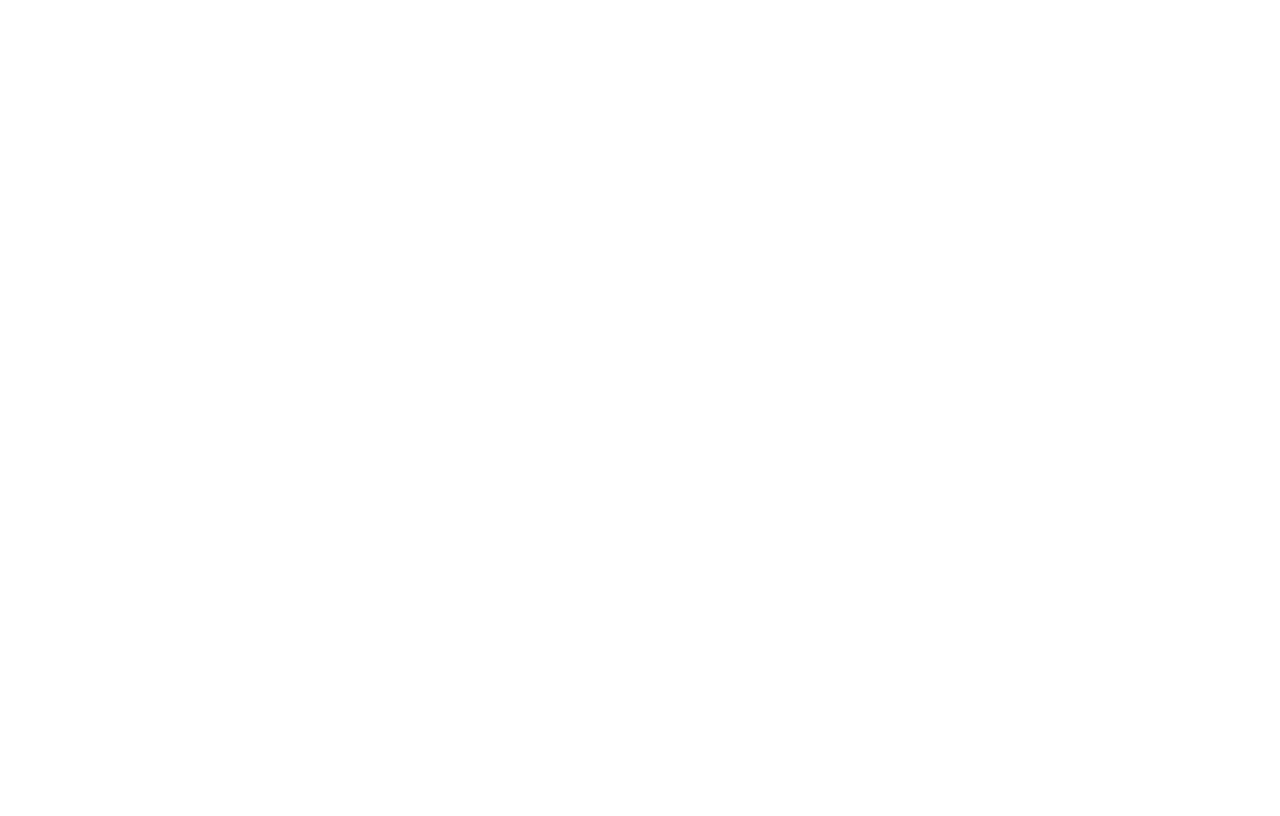
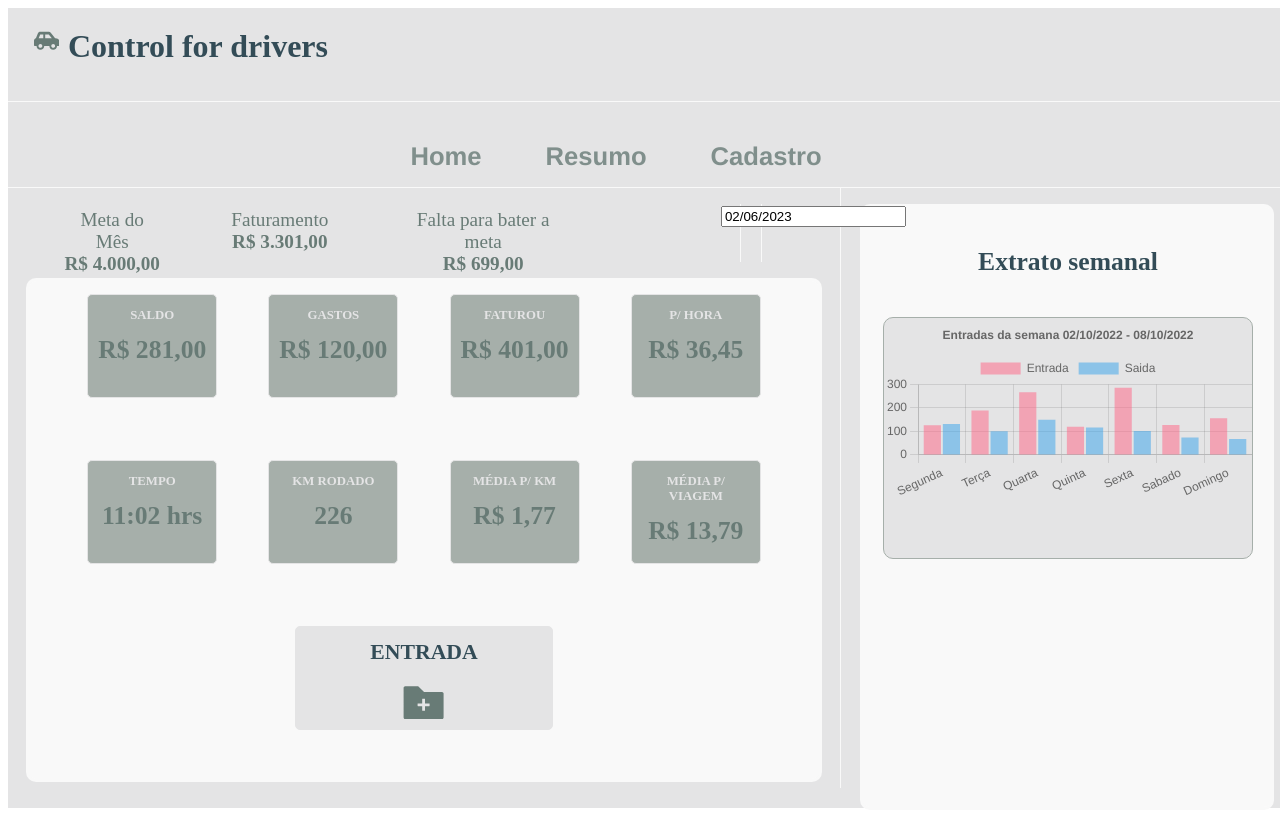
Before and after one commit to bruno-bqueiroz/autoral, a React (Create React App) app: page / in a window 1280 px wide. Before the commit this address had no page. Built offline with nearby package versions, Linux system fonts and the light colour scheme.

Commit message:
fix: branch test

```diff
--- a/package.json
+++ b/package.json
@@ -3,13 +3,16 @@
   "version": "0.1.0",
   "private": true,
   "dependencies": {
+    "@material-ui/pickers": "^3.3.10",
     "@testing-library/jest-dom": "^5.16.5",
     "@testing-library/react": "^13.4.0",
     "@testing-library/user-event": "^13.5.0",
     "chart.js": "^4.2.0",
+    "dayjs": "^1.11.7",
     "faker": "^6.6.6",
     "react": "^18.2.0",
     "react-chartjs-2": "^5.2.0",
+    "react-datepicker": "^4.8.0",
     "react-dom": "^18.2.0",
     "react-icons": "^4.7.1",
     "react-router-dom": "^6.7.0",
--- a/src/App.js
+++ b/src/App.js
@@ -4,15 +4,16 @@ import {
   Route
 } from 'react-router-dom';
 import Home from './pages/Home/index'
-
+import MonthlyStatement from './pages/MonthlyStatement';
+import Enrollment from './pages/Enrollments';
 function App() {
   return (
    <>
     <Router>
       <Routes>
-        <Route path="/home" element={<Home />} />
-        <Route path="/resumo" element={<Home />} />
-        <Route path="/cadastro" element={<Home />} />
+        <Route path="/" element={<Home />} />
+        <Route path="/resumo" element={<MonthlyStatement />} />
+        <Route path="/cadastro" element={<Enrollment />} />
       </Routes>
     </Router>
    </>
--- a/src/components/Grafico1/index.js
+++ b/src/components/Grafico1/index.js
@@ -6,7 +6,7 @@ import {
   BarElement,
   Title,
   Tooltip,
-  Legend,np
+  Legend
 } from 'chart.js';
 import { Bar } from 'react-chartjs-2';
 
@@ -27,13 +27,13 @@ export const options = {
     },
     title: {
       display: true,
-      text: 'Chart.js Bar Chart',
+      text: 'Entradas da semana 02/10/2022 - 08/10/2022',
     },
   },
 };
 
 const labels = ['Segunda' , 'Terça', 'Quarta', 'Quinta', 'Sexta', 'Sabado', 'Domingo'];
-const entrada = [250, 155, 201, 0, 320, 330, 200]
+
 export const data = {
   labels,
   datasets: [
--- a/src/components/buttons/index.js
+++ b/src/components/buttons/index.js
@@ -4,7 +4,7 @@ export default function RedirectButtons(){
     return (
         <>
             <Container>
-                <a href="/home" >Home</a>
+                <a href="/" >Home</a>
                 <a href="/resumo">Resumo</a>
                 <a href="/cadastro">Cadastro</a>
             </Container>
--- a/src/components/extrato/index.js
+++ b/src/components/extrato/index.js
@@ -1,8 +1,12 @@
 import styled from "styled-components";
 import { AiFillFolderAdd } from 'react-icons/ai';
+import { useState } from "react";
+import DatePicker from "react-datepicker";
+
+import "react-datepicker/dist/react-datepicker.css";
 
 export default function ResumoDiario(){
-
+    const [startDate, setStartDate] = useState(new Date());
     return (
         <Container>
             <span>
@@ -18,7 +22,9 @@ export default function ResumoDiario(){
                     <p>Falta para bater a meta</p>
                     <b>R$ 699,00</b>
                 </ul>
-                <ul><b>Calendar</b></ul>
+                <ul>
+                <DatePicker selected={startDate} onChange={(date) => setStartDate(date)} />
+                </ul>
             </span>
             <span>
                 <div>
--- /dev/null
+++ b/src/pages/Enrollments/index.js
@@ -0,0 +1,44 @@
+import styled from "styled-components";
+import Page from "../../components/Page";
+import RedirectButtons from "../../components/buttons";
+import Logo from "../../components/logo";
+import { useState } from "react";
+import DatePicker from "react-datepicker";
+
+import "react-datepicker/dist/react-datepicker.css";
+
+export default function Enrollment(){
+    const [startDate, setStartDate] = useState(new Date());
+    return (
+        <>
+        <Page>
+            <Topo>
+                <Logo/>
+                <div>
+                    <RedirectButtons/>
+                </div>
+            </Topo>
+
+            <DatePicker selected={startDate} onChange={(date) => setStartDate(date)} />
+
+
+
+        </Page>
+        </>
+    )
+}
+
+const Topo = styled.div`
+    width: 100%;
+    height: 20vh;
+    display: flex;
+    align-items: flex-start;
+    flex-direction: column;
+    div{
+        width: 100%;
+        height: 70%;
+        display: flex;
+        border-top: 0.5px solid #f9f9f9;
+        border-bottom: 0.5px solid #f9f9f9;
+    }
+`
--- /dev/null
+++ b/src/pages/MonthlyStatement/index.js
@@ -0,0 +1,68 @@
+import styled from "styled-components";
+import Page from "../../components/Page";
+import RedirectButtons from "../../components/buttons";
+import Logo from "../../components/logo";
+import { Charts } from "../../components/Grafico1";
+
+export default function MonthlyStatement(){
+    return (
+        <>
+        <Page>
+            <Topo>
+                <Logo/>
+                <div>
+                    <RedirectButtons/>
+                </div>
+            </Topo>
+            <Corpo>
+                <div>
+                <Charts/>
+                </div>
+            </Corpo>
+
+        </Page>
+        </>
+    )
+}
+
+const Topo = styled.div`
+    width: 100%;
+    height: 20vh;
+    display: flex;
+    align-items: flex-start;
+    flex-direction: column;
+    div{
+        width: 100%;
+        height: 70%;
+        display: flex;
+        border-top: 0.5px solid #f9f9f9;
+        border-bottom: 0.5px solid #f9f9f9;
+    }
+`
+const Corpo = styled.div`
+    width: 100vw;
+    height: 75vh;
+    bottom: 0px;
+    border: none;
+    display: flex;
+    justify-content: center;
+    align-items: center;
+    flex-direction: row ;
+    background-color: #f9f9f9;
+
+    div:first-child {
+        width: 80vw;
+        height: 75vh;
+        bottom: 0px;
+        border: solid 1px #f9f9f9;
+        border-radius: 10PX;
+        display: flex;
+        justify-content: center;
+        align-items: center;
+        flex-direction: row ;
+        background-color: #e4e4e5;
+
+    }
+
+
+`
```
Also changed, not shown: src/components/Calendar/index.js (added, +12 -0 lines), 1 other file (tests, documents, lock files or other folders).
